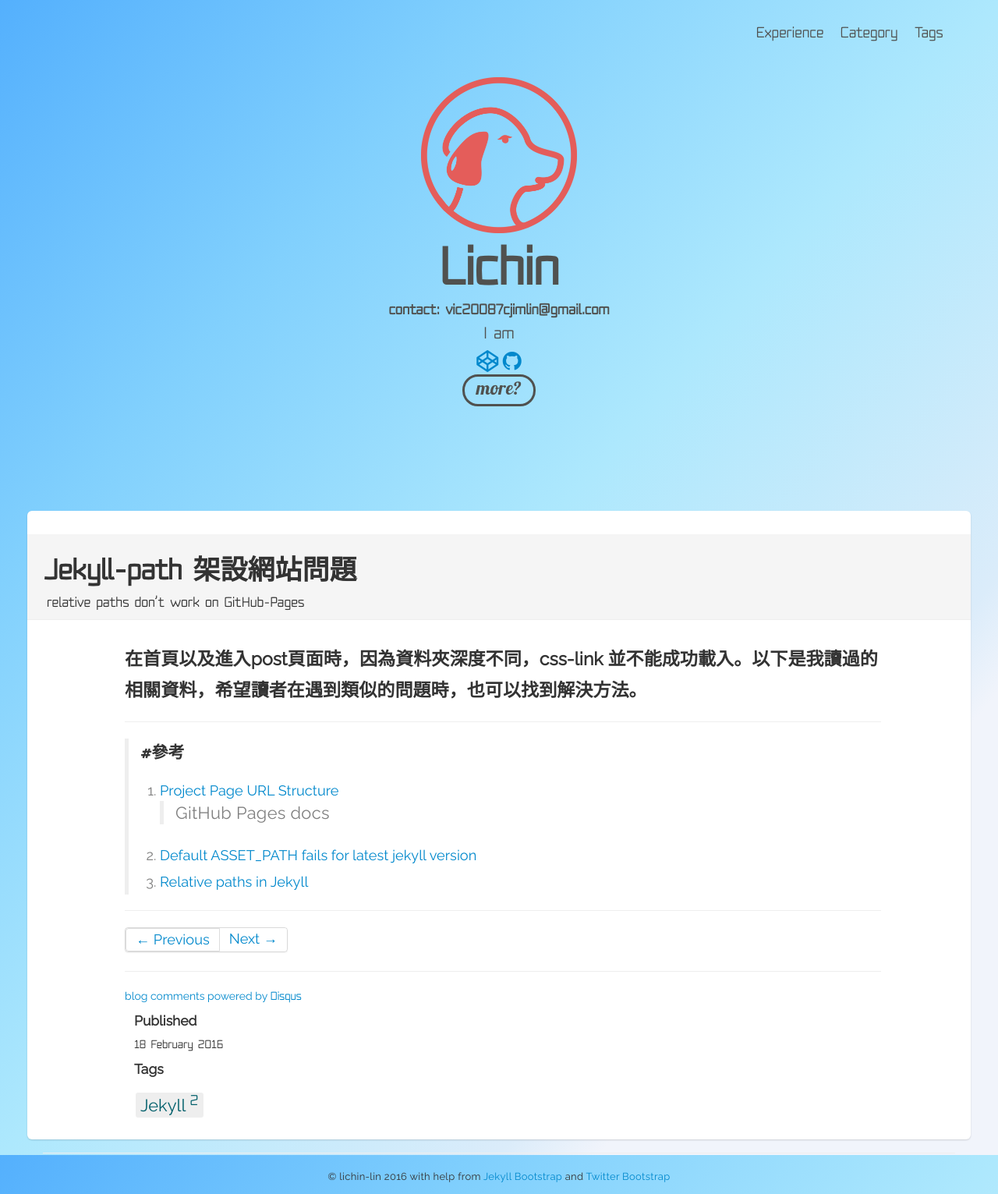
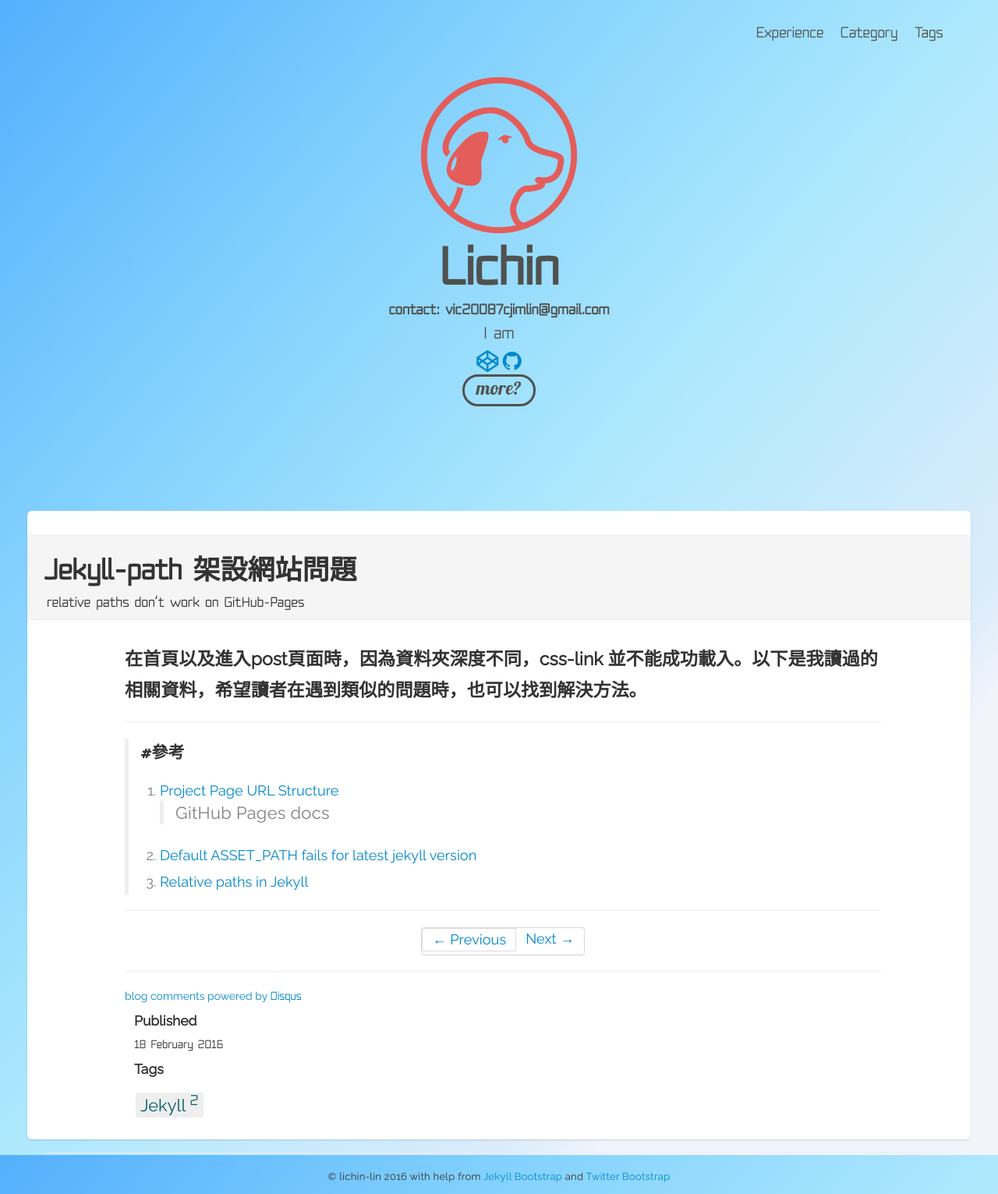
Before and after one commit to lichin-lin/lichin-lin.github.io, a Jekyll site: the page built from _posts/2016-02-18-jekyll-path.md, in a window 1280 px wide. Shown: the whole page at 78% size. Built offline with Jekyll 4.4.1, drawn with Linux system fonts in a browser that asks for light colours; nearby versions of some CDN libraries; comment, search, counter and statistics services are not loaded.

Commit message:
add HTTPS png and pagination style

```diff
--- a/assets/themes/twitter/css/style.css
+++ b/assets/themes/twitter/css/style.css
@@ -486,7 +486,18 @@ blockquote p {
 #dsq-app5 {
   display: none;
 }
+.pagination {
+  display: flex;
+  flex-direction: row-reverse;
+  justify-content: center;
 
+
+}
+.pagination span{
+    align-self: center;
+    margin-left: 10px;
+    margin-top: 3px;
+  }
 /* ===== about me ===== */
 .info-content {
   display: flex;
```
Also changed, not shown: _posts/2016-05-08-github-pages-site-with-https.md (+2 -2 lines), img/HTTPS.png (added).
